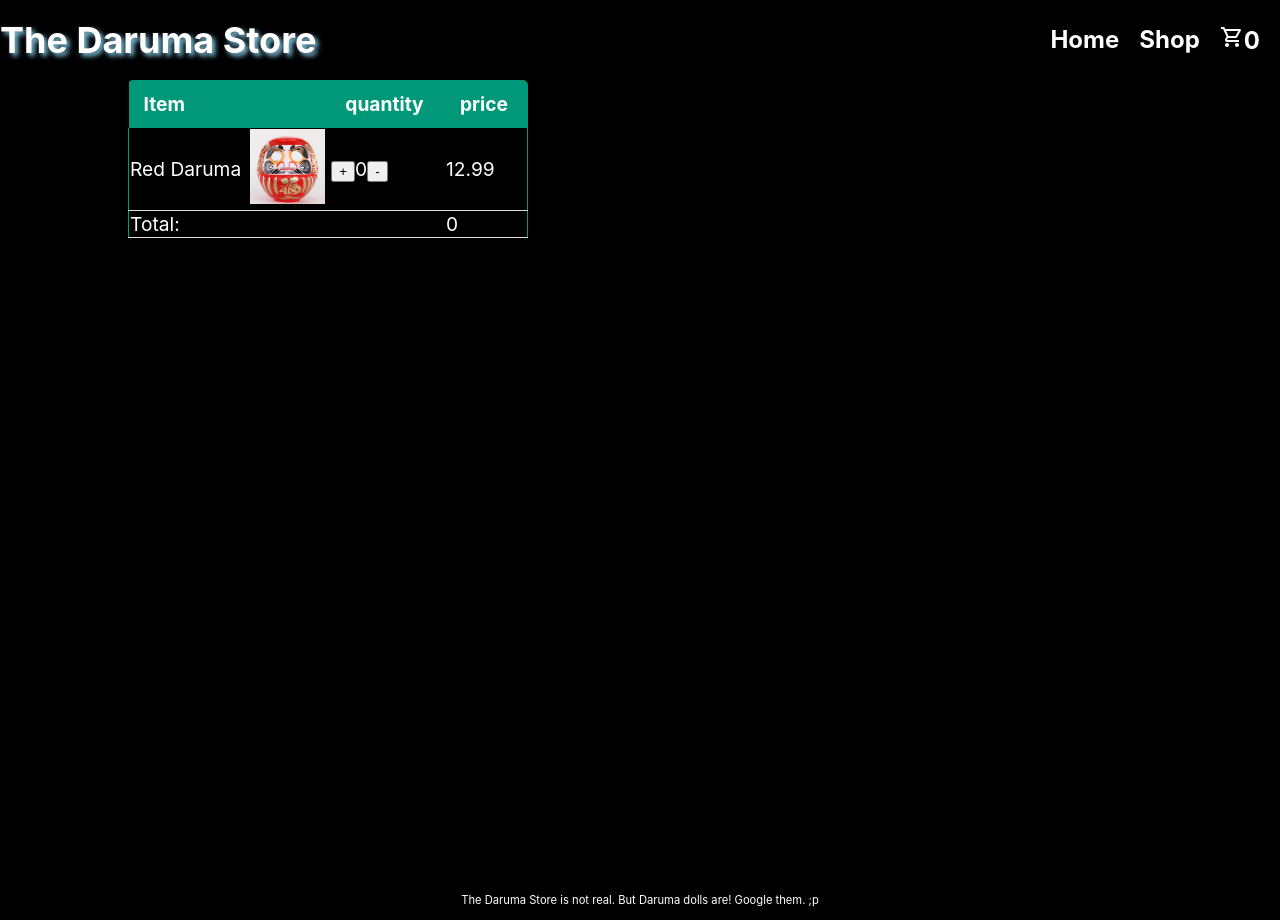
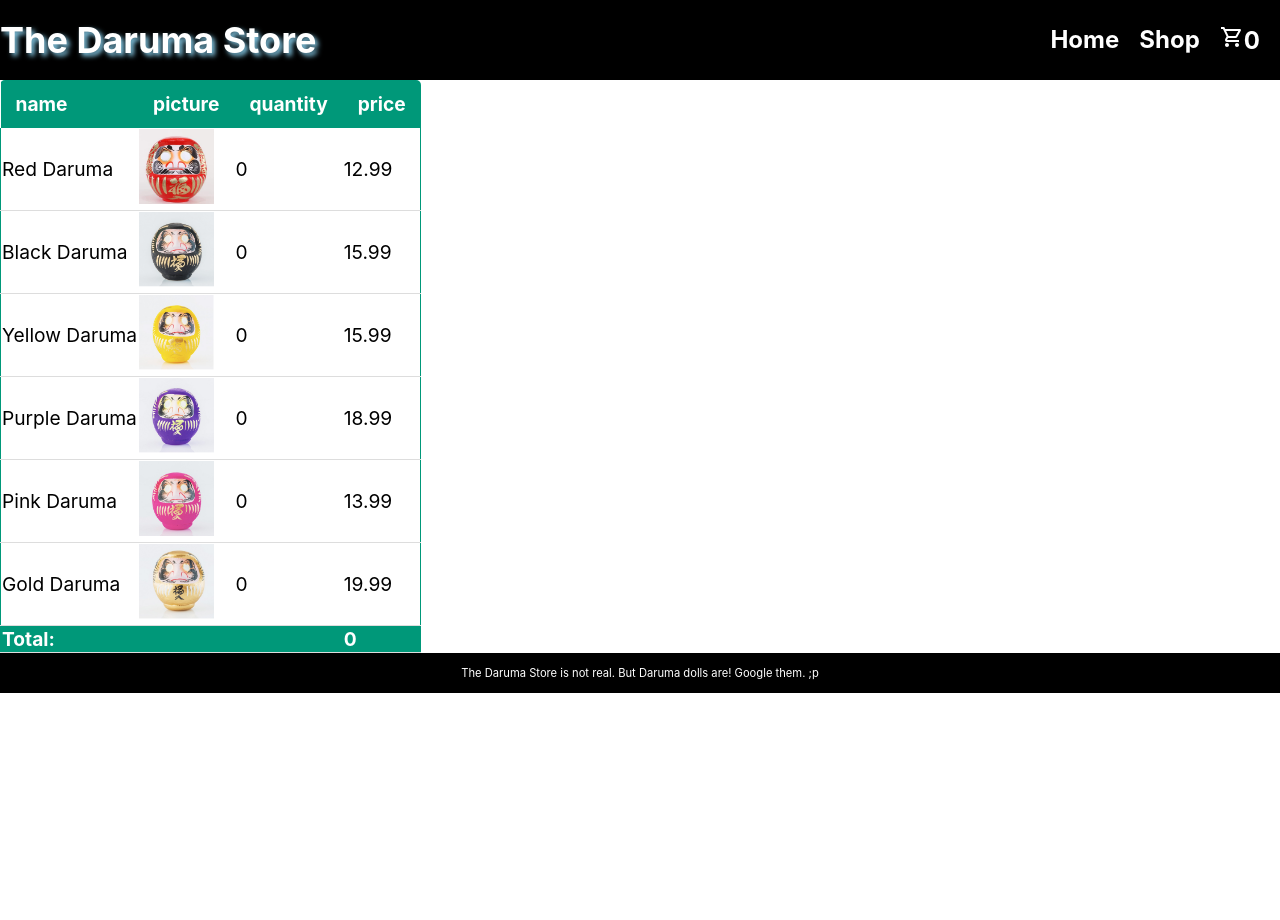
Before and after one commit to erinjaym/shopping-cart, a React (Create React App) app: page /Cart in a window 1280 px wide. After the commit the page ends 800 px from the top, so only its background shows below. Built offline with nearby package versions, Linux system fonts and the light colour scheme.

Commit message:
Completed creatin of table componenet. Table component now displays on cart page with cart items. Next Step: Alter what cart Items display and when.

```diff
--- a/src/Cart.js
+++ b/src/Cart.js
@@ -1,60 +1,25 @@
 import React from "react";
 import { useState } from "react";
+import Table from "./Table";
 
 const Cart = (props) => {
-    const [cartItemsList, setCartItemsList] = useState (props.cart);
-
-    // code to remove 0 quantity items before display?
-    let cartItems = props.cart;
+    const [cartItems, setCartItemsList] = useState (props.cart);
 
     //run this in useEffect ?? // take out 0 quantity items
 const removeZeroQuantityItems = () => {
-    for (let x = 0; x < cartItems.length; x++ ){
-        if(cartItems[x].quantity === 0){
-            cartItems.slice(x, 1);
+    let cartItemsCopy = cartItems;
+    for (let x = 0; x < cartItemsCopy.length; x++ ){
+        if(cartItemsCopy[x].quantity === 0){
+            cartItemsCopy.slice(x, 1);
         }
         else{
         }
     }
-    setCartItemsList (cartItems);
-}
-
-function createTable () {
-
-    for (let tableLength = 0; tableLength < cartItems.length; tableLength ++){
-            //add new row  for each item
-    }
+    setCartItemsList (cartItemsCopy);
 }
 
     return (
-        <div id="cart" className="cart">
-
-
-            <table className="cart-table">
-            <thead>
-                <tr>
-                    <th>Item</th>
-                    <th></th>
-                    <th>quantity</th>
-                    <th>price</th>
-                </tr>
-            </thead>
-            <tbody>
-                <tr>
-                    <td>{cartItems[0].name}</td>
-                    <td><img className="cart-thumbnail" src={cartItems[0].picture} /> </td>
-                    <td><button onClick={props.add}>+</button>{cartItems[0].quantity}<button>-</button></td>
-                    <td>{cartItems[0].price}</td>
-                </tr>
-                <tr>
-                    <td>Total: </td>
-                    <td></td>
-                    <td></td>
-                    <td>{props.total()}</td>
-                </tr>
-            </tbody>
-            </table>
-        </div>
+        <Table cart={cartItems} total={props.total}/>
     );
 };
 export default Cart;
--- /dev/null
+++ b/src/Table.js
@@ -0,0 +1,36 @@
+import react from "react";
+
+const createTable = (props) => {
+
+let fullCart = props.cart;
+
+       return (
+        <table className="cart-table">
+            <thead>
+                <tr>
+                    {Object.keys(fullCart[0]).map((key) =>  ( <th>{key}</th> ))}
+                </tr>
+            </thead>
+            <tbody>
+            {fullCart.map((item, index ) => {
+            return (
+            <tr key={index}>
+              <td>{item.name}</td>
+              <td><img className="cart-thumbnail" src={item.picture} /> </td>
+              <td>{item.quantity}</td>
+              <td>{item.price}</td>
+            </tr>
+            );
+            })}
+            <tr id="total" className="total">
+                <td>Total: </td>
+                <td></td>
+                <td></td>
+                <td>{props.total()}</td>
+            </tr>
+            </tbody>
+        </table>
+       );
+}
+
+export default createTable;
--- a/src/index.css
+++ b/src/index.css
@@ -195,3 +195,9 @@ width: 200px;
     border-left: 1px solid #009879;
     border-right: 1px solid #009879;
   }
+
+  .total {
+  background-color: #009879;
+  color: white;
+  font-weight: bold;
+  }
```
